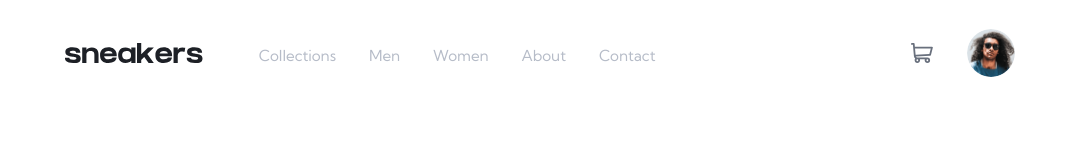
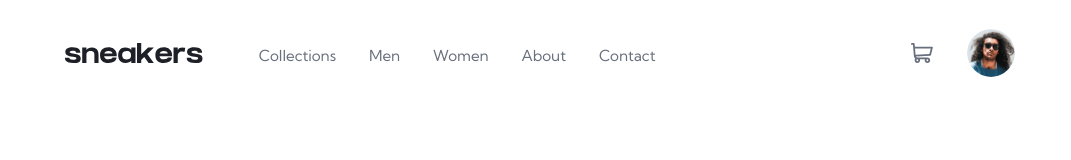
Before and after one commit to UzomaFidelis/ecommerce-product-page, a React (Vite) app: page / in a window 1280 px wide. Shown: the top 160 px of the page, without its empty margins (100-1171 px from the left). Built offline with nearby package versions, Linux system fonts and the light colour scheme.

Commit message:
corrected navlinks color

```diff
--- a/src/styles/scss/menu.scss
+++ b/src/styles/scss/menu.scss
@@ -58,7 +58,7 @@
     &__link {
       font-weight: 400;
       font-size: 0.95rem;
-      color: vars.$grayish-blue;
+      color: vars.$dark-grayish-blue;
       position: relative;
 
       &:hover:after {
```
